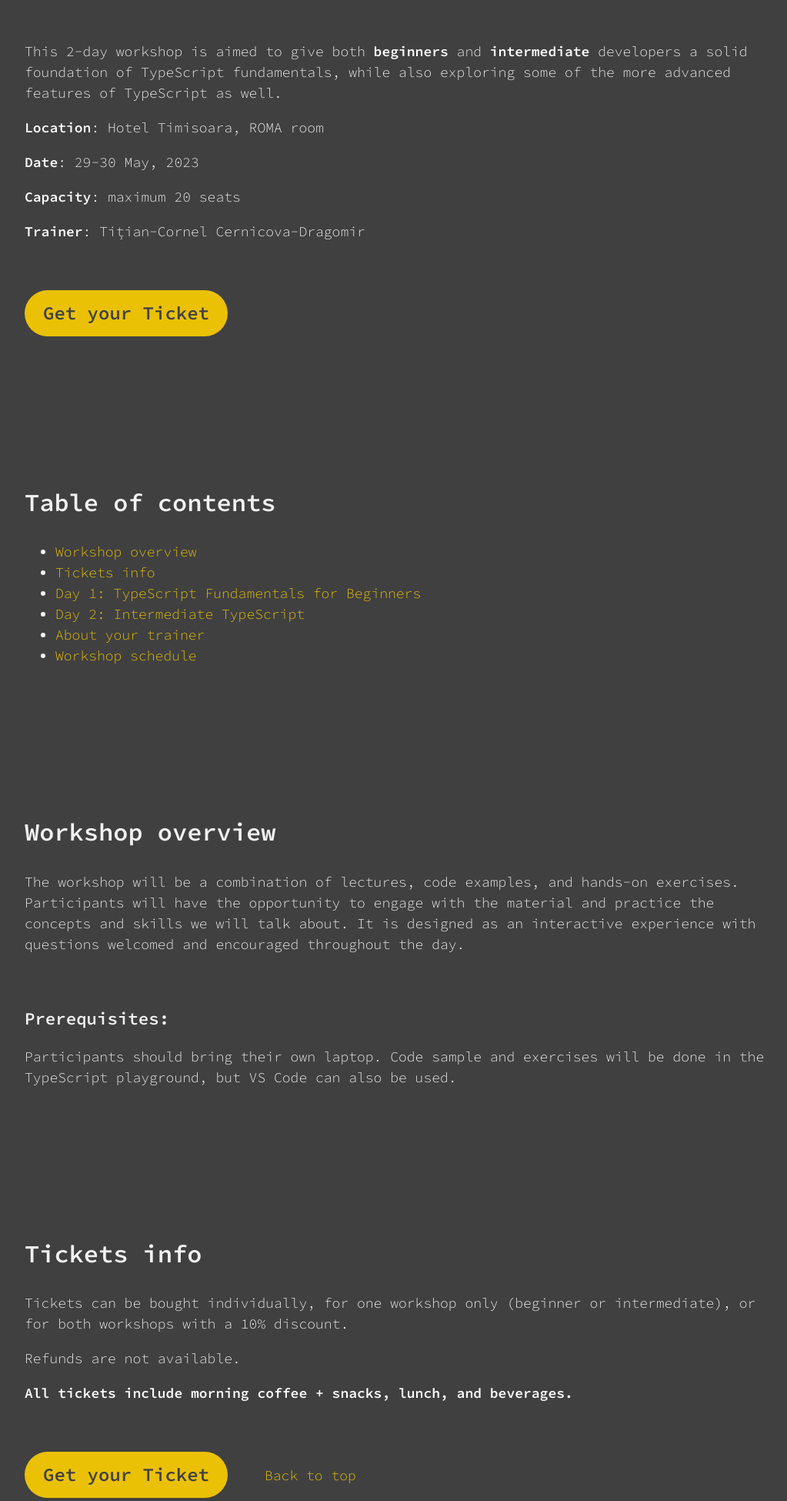
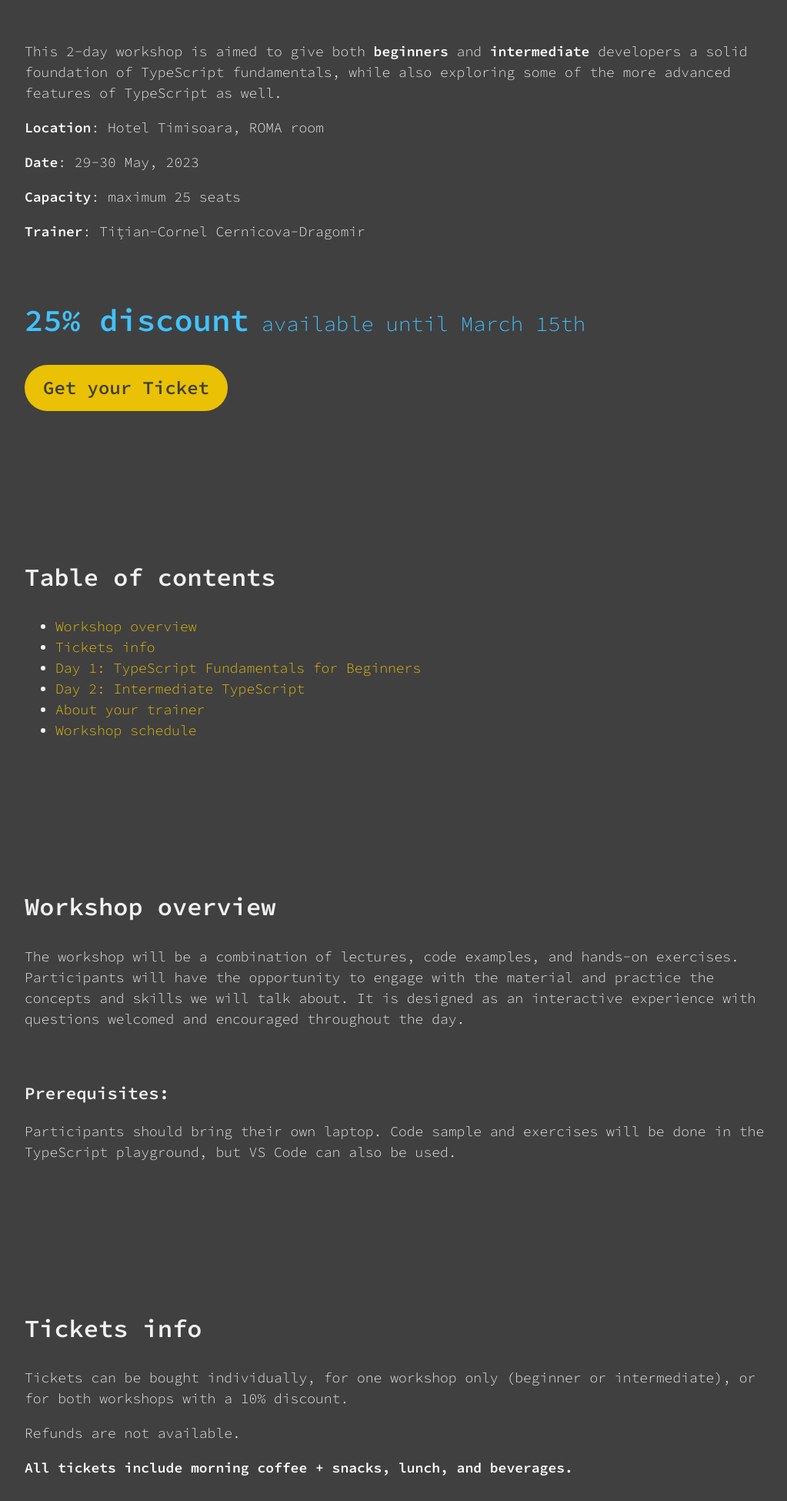
Before and after one commit to tim-js/timjs.ro, a PHP site: page /typescript-fundamentals-workshop in a window 1280 px wide. Shown: the part 772-2722 px from the top of the page at 77% size, without its empty margins (118-1141 px from the left). Run offline with PHP 8.4, Linux system fonts and the light colour scheme.

Commit message:
Set discount for workshop

```diff
--- a/typescript-fundamentals-workshop/index.php
+++ b/typescript-fundamentals-workshop/index.php
@@ -41,12 +41,13 @@
         <p>This 2-day workshop is aimed to give both <strong>beginners</strong> and <strong>intermediate</strong> developers a solid foundation of TypeScript fundamentals, while also exploring some of the more advanced features of TypeScript as well.</p>
         <p><strong>Location</strong>: Hotel Timisoara, ROMA room</p>
         <p><strong>Date</strong>: 29-30 May, 2023</p>
-        <p><strong>Capacity</strong>: maximum 20 seats</p>
+        <p><strong>Capacity</strong>: maximum 25 seats</p>
         <p><strong>Trainer</strong>: Tițian-Cornel Cernicova-Dragomir</p>
 
         <br />
+        <p class="discount"><strong>25% discount</strong> available until March 15th</p>
         <p>
-          <a href="https://ti.to/timjscommunity/typescript-workshop-2023" target="_blank" class="cta">Get your Ticket</a>
+          <a href="https://ti.to/timjscommunity/typescript-workshop-2023/discount/TYPE_SAFETY_FIRST" target="_blank" class="cta">Get your Ticket</a>
         </p>
 
         <h2 id="toc">Table of contents</h2>
@@ -73,7 +74,7 @@
 
         <br />
         <p class="cta-wrapper">
-          <a href="https://ti.to/timjscommunity/typescript-workshop-2023" target="_blank" class="cta">Get your Ticket</a>
+          <a href="https://ti.to/timjscommunity/typescript-workshop-2023/discount/TYPE_SAFETY_FIRST" target="_blank" class="cta">Get your Ticket</a>
           <a href="#toc">Back to top</a>
         </p>
 
@@ -100,7 +101,7 @@
 
         <br />
         <p class="cta-wrapper">
-          <a href="https://ti.to/timjscommunity/typescript-workshop-2023" target="_blank" class="cta">Get your Ticket</a>
+          <a href="https://ti.to/timjscommunity/typescript-workshop-2023/discount/TYPE_SAFETY_FIRST" target="_blank" class="cta">Get your Ticket</a>
           <a href="#toc">Back to top</a>
         </p>
 
@@ -127,7 +128,7 @@
 
         <br />
         <p class="cta-wrapper">
-          <a href="https://ti.to/timjscommunity/typescript-workshop-2023" target="_blank" class="cta">Get your Ticket</a>
+          <a href="https://ti.to/timjscommunity/typescript-workshop-2023/discount/TYPE_SAFETY_FIRST" target="_blank" class="cta">Get your Ticket</a>
           <a href="#toc">Back to top</a>
         </p>
 
@@ -149,7 +150,7 @@
 
         <br />
         <p class="cta-wrapper">
-          <a href="https://ti.to/timjscommunity/typescript-workshop-2023" target="_blank" class="cta">Get your Ticket</a>
+          <a href="https://ti.to/timjscommunity/typescript-workshop-2023/discount/TYPE_SAFETY_FIRST" target="_blank" class="cta">Get your Ticket</a>
           <a href="#toc">Back to top</a>
         </p>
 
--- a/typescript-fundamentals-workshop/style.css
+++ b/typescript-fundamentals-workshop/style.css
@@ -1,5 +1,7 @@
 html {
   background-color: #404041;
+
+  --primary: #eac104;
 }
 
 body {
@@ -12,7 +14,7 @@ strong {
 
 a:link,
 a:visited {
-  color: #eac104;
+  color: var(--primary);
   text-decoration: none;
 }
 a:hover {
@@ -44,7 +46,7 @@ h3 {
 
 .cta:link,
 .cta:visited {
-  background-color: #eac104;
+  background-color: var(--primary);
   color: #404041;
   font-size: 1.5rem;
   font-weight: bold;
@@ -54,7 +56,22 @@ h3 {
 }
 
 .cta-wrapper {
-  display: inline-flex;
-  gap: 3rem;
-  align-items: center;
+  display: flex;
+  flex-direction: column;
+  gap: 1rem;
+  text-align: center;
 }
+@media only screen and (min-width: 480px) {
+  .cta-wrapper {
+    display: inline-flex;
+    flex-direction: row;
+    gap: 3rem;
+    align-items: center;
+  }
+}
+
+.discount strong,
+.discount {
+  font-size: 1.5em;
+  color: #40c3ff;
+}
```
